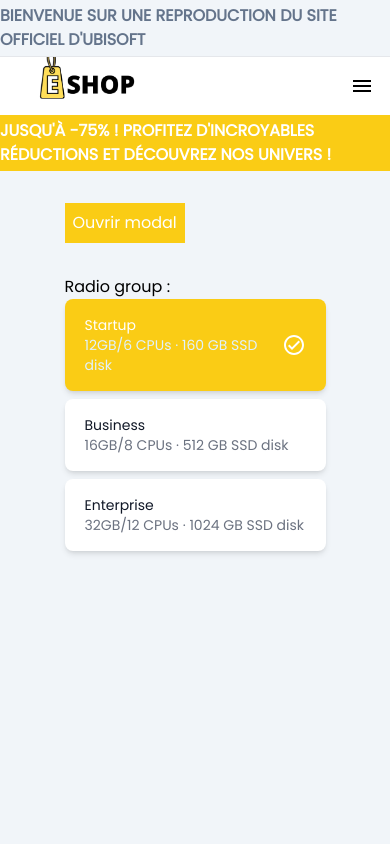
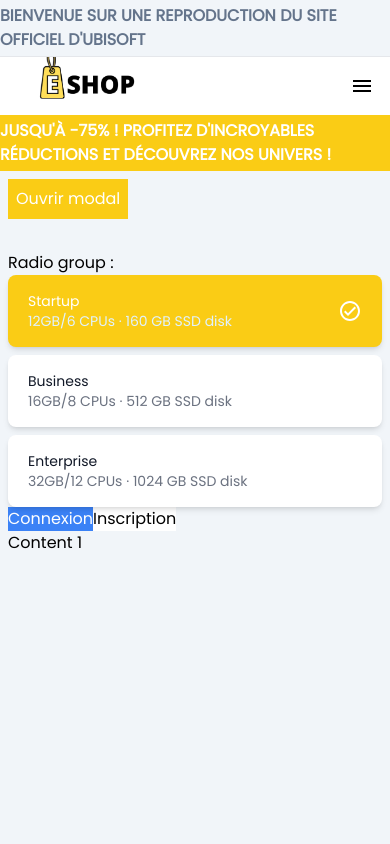
Before and after one commit to axelvrgn/eshopv3, a React (Create React App) app: page /test in a window 390 px wide. Shown: the top 844 px of the page. Built offline with nearby package versions, Linux system fonts and the light colour scheme.

Commit message:
responsive container fixed

```diff
--- a/package.json
+++ b/package.json
@@ -17,6 +17,7 @@
     "moment": "^2.29.4",
     "react": "^18.2.0",
     "react-dom": "^18.2.0",
+    "react-hook-form": "^7.43.1",
     "react-moment": "^1.1.3",
     "react-router-dom": "^6.6.2",
     "react-scripts": "5.0.1",
--- a/src/components/Container.jsx
+++ b/src/components/Container.jsx
@@ -2,7 +2,7 @@
 
 const Container = ({ children }) => {
   return (
-    <div className="w-10/12 mx-auto min-h-screen p-8">
+    <div className="w-full lg:w-10/12 mx-auto min-h-screen p-2 md:p-8">
       <main>{children}</main>
     </div>
   );
--- a/src/components/FormControl.jsx
+++ b/src/components/FormControl.jsx
@@ -1,14 +1,6 @@
 import React from "react";
 
-const FormControl = ({
-  type,
-  value,
-  placeholder,
-  onChange,
-  minLength,
-  maxLength,
-  required,
-}) => {
+const FormControl = ({ type, value, placeholder, onChange, required }) => {
   return (
     <div>
       <input
@@ -18,8 +10,6 @@
         value={value}
         placeholder={placeholder}
         onChange={onChange}
-        minlength={minLength}
-        maxlength={maxLength}
         required={required}
       />
     </div>
--- a/src/pages/Login.jsx
+++ b/src/pages/Login.jsx
@@ -42,7 +42,7 @@
         <Container>
           <div className="flex justify-center">
             <form onSubmit={handleLogin} className="bg-white border p-16 ">
-              <div className="flex flex-col space-y-8 w-[50ch]">
+              <div className="flex flex-col space-y-8">
                 <Alert title="Connexion en cours de développement" />
                 <div className="h-48">
                   <Logo />
@@ -77,7 +77,6 @@
                 </FormField>
                 <button
                   className="bg-yellow-400 text-white p-2 text-center"
-                  aria-live="polite"
                   type="submit"
                 >
                   {isLoading ? (
--- a/src/pages/Register.jsx
+++ b/src/pages/Register.jsx
@@ -48,13 +48,16 @@
     <Layout>
       <Container>
         <div className="flex justify-center">
-          <form className="bg-white p-16 border" onSubmit={handleSignup}>
-            <div className="w-[50ch] flex flex-col space-y-8">
+          <form
+            className="border bg-white p-4 md:p-16 "
+            onSubmit={handleSignup}
+          >
+            <div className="flex flex-col space-y-8">
               <Alert title="Inscription en cours de développement" />
               <div className="h-48">
                 <Logo />
               </div>
-              <div className="flex justify-between">
+              <div className="flex justify-between flex-wrap">
                 <div className="uppercase font-semibold text-lg">
                   Inscription
                 </div>
--- a/src/pages/Test.jsx
+++ b/src/pages/Test.jsx
@@ -1,6 +1,7 @@
-import { useState } from "react";
+import { useState, Fragment } from "react";
 
 import { Dialog, RadioGroup } from "@headlessui/react";
+import { Tab } from "@headlessui/react";
 
 import Icon from "@mdi/react";
 import { mdiCheckCircleOutline } from "@mdi/js";
@@ -151,6 +152,45 @@
             </div>
           </RadioGroup>
         </div>
+        <div>
+          <Tab.Group>
+            <Tab.List>
+              <Tab as={Fragment}>
+                {({ selected }) => (
+                  /* Use the `selected` state to conditionally style the selected tab. */
+                  <button
+                    className={
+                      selected
+                        ? "bg-blue-500 text-white"
+                        : "bg-white text-black"
+                    }
+                  >
+                    Connexion
+                  </button>
+                )}
+              </Tab>
+              <Tab as={Fragment}>
+                {({ selected }) => (
+                  /* Use the `selected` state to conditionally style the selected tab. */
+                  <button
+                    className={
+                      selected
+                        ? "bg-blue-500 text-white"
+                        : "bg-white text-black"
+                    }
+                  >
+                    Inscription
+                  </button>
+                )}
+              </Tab>
+            </Tab.List>
+            <Tab.Panels>
+              <Tab.Panel>Content 1</Tab.Panel>
+              <Tab.Panel>Salam 1</Tab.Panel>
+            </Tab.Panels>
+          </Tab.Group>
+        </div>
+        <div></div>
       </Container>
     </Layout>
   );
```
Also changed, not shown: 1 other file (tests, documents, lock files or other folders).
